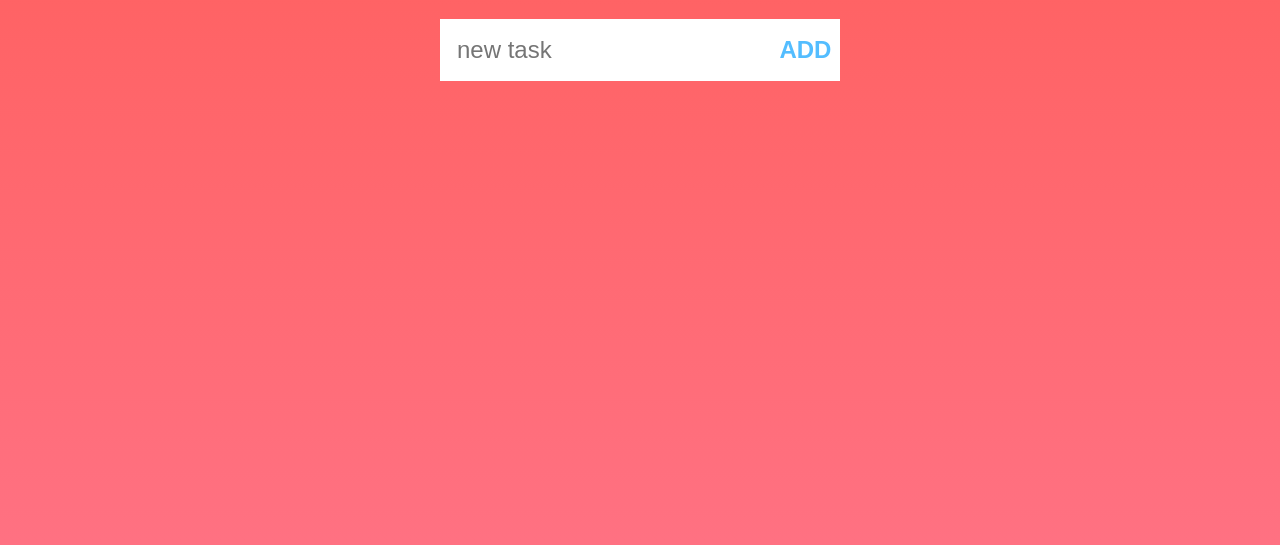
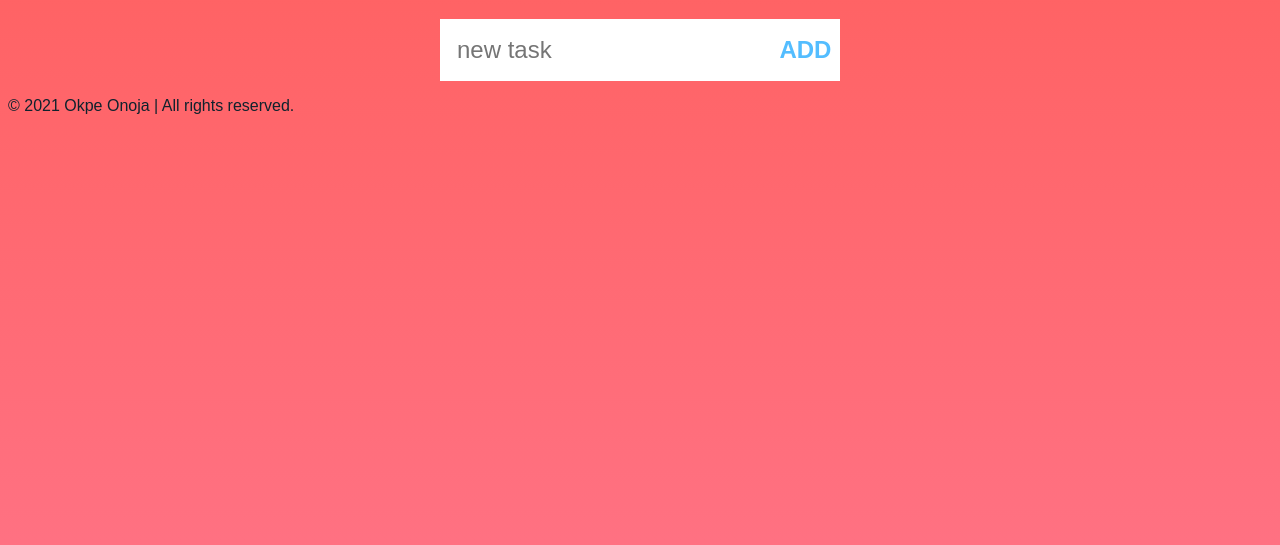
Before and after one commit to onoja123/To-do-list, a plain HTML site: page index.html in a window 1280 px wide. Shown: the part 69-614 px from the top of the page. Drawn offline with Linux system fonts and the light colour scheme.

Commit message:
Update index.html

```diff
--- a/index.html
+++ b/index.html
@@ -20,6 +20,12 @@
       </div>
     </div>
     <script type="text/javascript" src="app.js"></script>
+    <div class="footer">
+       <p>&copy; <script>
+                    document.write(new Date().getFullYear())
+                </script> Okpe Onoja | All rights reserved.</p>
+        </div>
+    </div>
   </body>
 
 </html>
```
